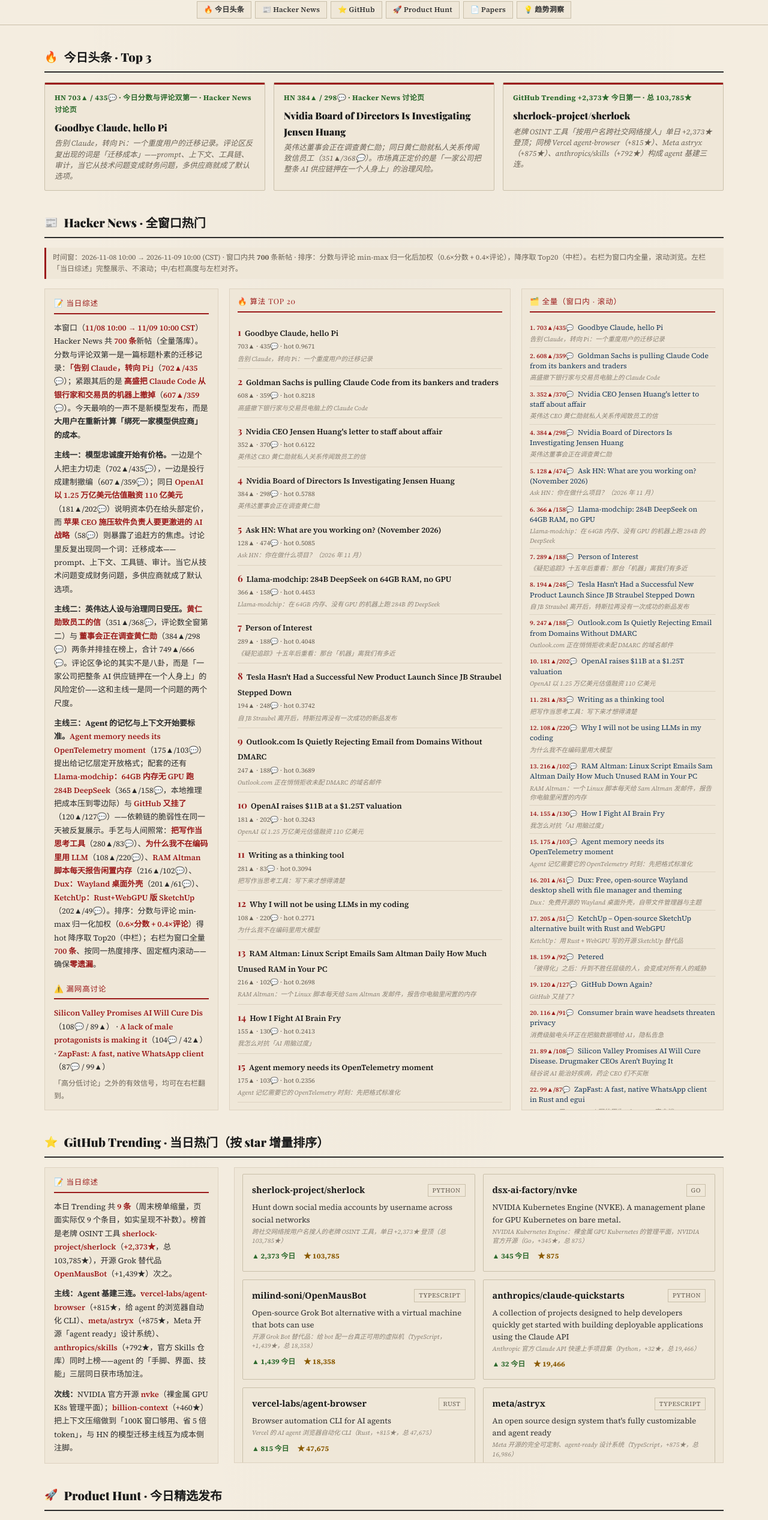
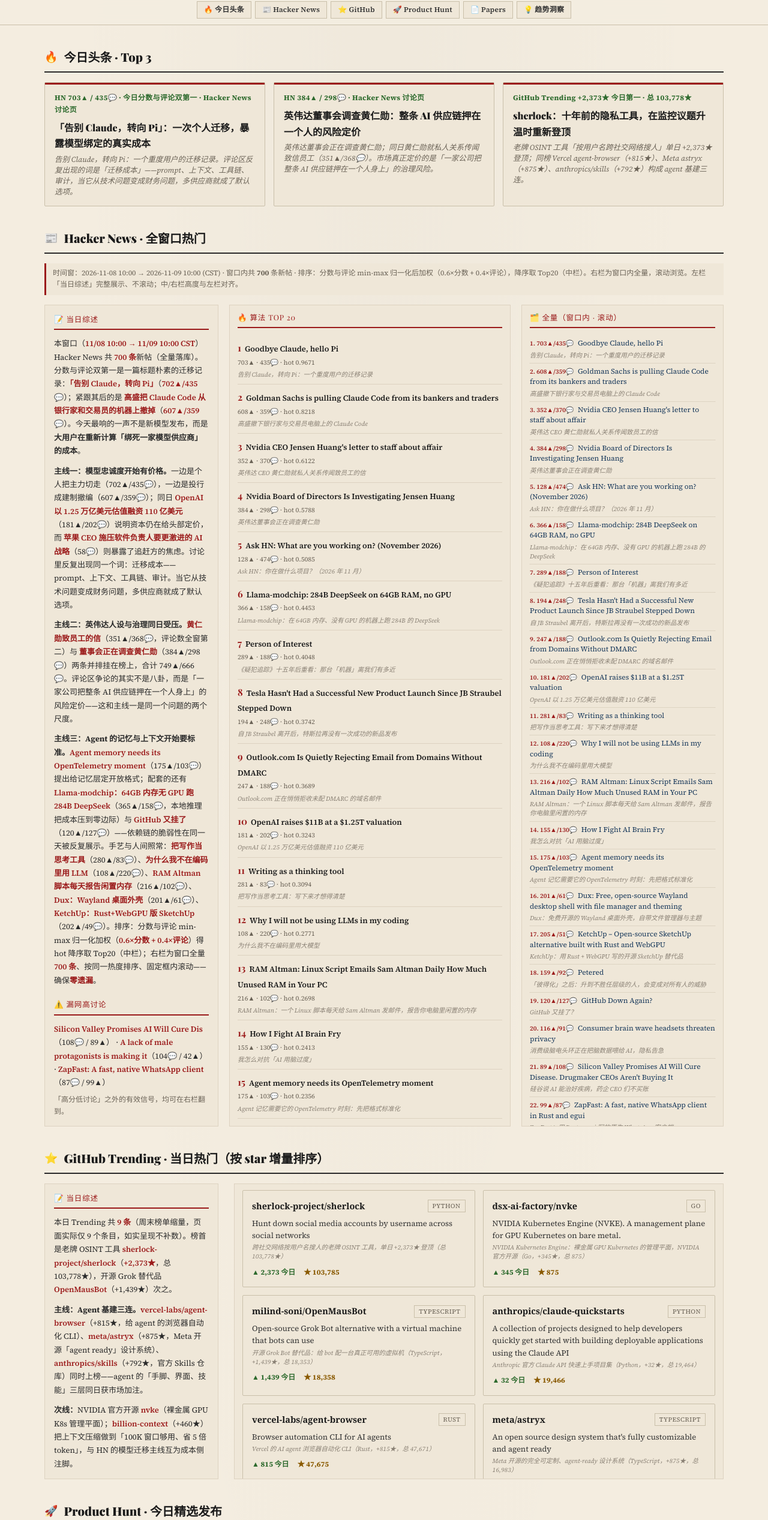
Before and after one commit to a-persimmons/daily-tech-digest, a plain HTML site: page 今日技术热点速览_2026-11-09.html in a window 1280 px wide. Shown: the part 232-2766 px from the top of the page at 60% size. Drawn offline with nearby package versions, Linux system fonts and the light colour scheme.

Commit message:
daily: 2026-11-09 技术热点速递

```diff
--- a/今日技术热点速览_2026-11-09.html
+++ b/今日技术热点速览_2026-11-09.html
@@ -238,17 +238,17 @@ footer.site-footer a{color:var(--accent2);text-decoration:none;}
     <div class="hero-grid">
       <a class="hero-card" href="https://news.ycombinator.com/item?id=50410107" target="_blank" rel="noopener">
         <div class="hero-meta">HN 703▲ / 435💬 · 今日分数与评论双第一 · Hacker News 讨论页</div>
-        <div class="hero-title">Goodbye Claude, hello Pi</div>
+        <div class="hero-title">「告别 Claude，转向 Pi」：一次个人迁移，暴露模型绑定的真实成本</div>
         <div class="zh">告别 Claude，转向 Pi：一个重度用户的迁移记录。评论区反复出现的词是「迁移成本」——prompt、上下文、工具链、审计，当它从技术问题变成财务问题，多供应商就成了默认选项。</div>
       </a>
       <a class="hero-card" href="https://news.ycombinator.com/item?id=50416801" target="_blank" rel="noopener">
         <div class="hero-meta">HN 384▲ / 298💬 · Hacker News 讨论页</div>
-        <div class="hero-title">Nvidia Board of Directors Is Investigating Jensen Huang</div>
+        <div class="hero-title">英伟达董事会调查黄仁勋：整条 AI 供应链押在一个人的风险定价</div>
         <div class="zh">英伟达董事会正在调查黄仁勋；同日黄仁勋就私人关系传闻致信员工（351▲/368💬）。市场真正定价的是「一家公司把整条 AI 供应链押在一个人身上」的治理风险。</div>
       </a>
       <a class="hero-card" href="https://github.com/sherlock-project/sherlock" target="_blank" rel="noopener">
-        <div class="hero-meta">GitHub Trending +2,373★ 今日第一 · 总 103,785★</div>
-        <div class="hero-title">sherlock-project/sherlock</div>
+        <div class="hero-meta">GitHub Trending +2,373★ 今日第一 · 总 103,778★</div>
+        <div class="hero-title">sherlock：十年前的隐私工具，在监控议题升温时重新登顶</div>
         <div class="zh">老牌 OSINT 工具「按用户名跨社交网络搜人」单日 +2,373★ 登顶；同榜 Vercel agent-browser（+815★）、Meta astryx（+875★）、anthropics/skills（+792★）构成 agent 基建三连。</div>
       </a>
     </div>
@@ -1059,7 +1059,7 @@ footer.site-footer a{color:var(--accent2);text-decoration:none;}
   <section id="github" class="section">
     <div class="sec-title"><span class="emo">⭐</span><span>GitHub Trending · 当日热门（按 star 增量排序）</span></div>
     <div class="two-col">
-      <div class="col-summary"><div class="col-title">📝 当日综述</div><p>本日 Trending 共 <span class="hl">9 条</span>（周末榜单缩量，页面实际仅 9 个条目，如实呈现不补数）。榜首是老牌 OSINT 工具 <span class="hl">sherlock-project/sherlock</span>（<span class="hl">+2,373★</span>，总 103,785★），开源 Grok 替代品 <span class="hl">OpenMausBot</span>（+1,439★）次之。</p>
+      <div class="col-summary"><div class="col-title">📝 当日综述</div><p>本日 Trending 共 <span class="hl">9 条</span>（周末榜单缩量，页面实际仅 9 个条目，如实呈现不补数）。榜首是老牌 OSINT 工具 <span class="hl">sherlock-project/sherlock</span>（<span class="hl">+2,373★</span>，总 103,778★），开源 Grok 替代品 <span class="hl">OpenMausBot</span>（+1,439★）次之。</p>
 <p><b>主线：Agent 基建三连。</b><span class="hl">vercel-labs/agent-browser</span>（+815★，给 agent 的浏览器自动化 CLI）、<span class="hl">meta/astryx</span>（+875★，Meta 开源「agent ready」设计系统）、<span class="hl">anthropics/skills</span>（+792★，官方 Skills 仓库）同时上榜——agent 的「手脚、界面、技能」三层同日获市场加注。</p>
 <p><b>次线：</b>NVIDIA 官方开源 <span class="hl">nvke</span>（裸金属 GPU K8s 管理平面）；<span class="hl">billion-context</span>（+460★）把上下文压缩做到「100K 窗口够用、省 5 倍 token」，与 HN 的模型迁移主线互为成本侧注脚。</p></div>
       <div class="col-right"><div class="gh-grid">
@@ -1068,7 +1068,7 @@ footer.site-footer a{color:var(--accent2);text-decoration:none;}
             <a class="gh-name" href="https://github.com/sherlock-project/sherlock" target="_blank" rel="noopener">sherlock-project/sherlock</a>
             <span class="gh-lang">Python</span>
           </div>
-          <div class="gh-desc">Hunt down social media accounts by username across social networks<div class="zh">跨社交网络按用户名搜人的老牌 OSINT 工具，单日 +2,373★ 登顶（总 103,785★）</div></div>
+          <div class="gh-desc">Hunt down social media accounts by username across social networks<div class="zh">跨社交网络按用户名搜人的老牌 OSINT 工具，单日 +2,373★ 登顶（总 103,778★）</div></div>
           <div class="gh-meta">
             <span class="gh-today">▲ 2,373 今日</span>
             <span class="gh-total">★ 103,785</span>
@@ -1090,7 +1090,7 @@ footer.site-footer a{color:var(--accent2);text-decoration:none;}
             <a class="gh-name" href="https://github.com/milind-soni/OpenMausBot" target="_blank" rel="noopener">milind-soni/OpenMausBot</a>
             <span class="gh-lang">TypeScript</span>
           </div>
-          <div class="gh-desc">Open-source Grok Bot alternative with a virtual machine that bots can use<div class="zh">开源 Grok Bot 替代品：给 bot 配一台真正可用的虚拟机（TypeScript，+1,439★，总 18,358）</div></div>
+          <div class="gh-desc">Open-source Grok Bot alternative with a virtual machine that bots can use<div class="zh">开源 Grok Bot 替代品：给 bot 配一台真正可用的虚拟机（TypeScript，+1,439★，总 18,353）</div></div>
           <div class="gh-meta">
             <span class="gh-today">▲ 1,439 今日</span>
             <span class="gh-total">★ 18,358</span>
@@ -1101,7 +1101,7 @@ footer.site-footer a{color:var(--accent2);text-decoration:none;}
             <a class="gh-name" href="https://github.com/anthropics/claude-quickstarts" target="_blank" rel="noopener">anthropics/claude-quickstarts</a>
             <span class="gh-lang">Python</span>
           </div>
-          <div class="gh-desc">A collection of projects designed to help developers quickly get started with building deployable applications using the Claude API<div class="zh">Anthropic 官方 Claude API 快速上手项目集（Python，+32★，总 19,466）</div></div>
+          <div class="gh-desc">A collection of projects designed to help developers quickly get started with building deployable applications using the Claude API<div class="zh">Anthropic 官方 Claude API 快速上手项目集（Python，+32★，总 19,464）</div></div>
           <div class="gh-meta">
             <span class="gh-today">▲ 32 今日</span>
             <span class="gh-total">★ 19,466</span>
@@ -1112,7 +1112,7 @@ footer.site-footer a{color:var(--accent2);text-decoration:none;}
             <a class="gh-name" href="https://github.com/vercel-labs/agent-browser" target="_blank" rel="noopener">vercel-labs/agent-browser</a>
             <span class="gh-lang">Rust</span>
           </div>
-          <div class="gh-desc">Browser automation CLI for AI agents<div class="zh">Vercel 的 AI agent 浏览器自动化 CLI（Rust，+815★，总 47,675）</div></div>
+          <div class="gh-desc">Browser automation CLI for AI agents<div class="zh">Vercel 的 AI agent 浏览器自动化 CLI（Rust，+815★，总 47,671）</div></div>
           <div class="gh-meta">
             <span class="gh-today">▲ 815 今日</span>
             <span class="gh-total">★ 47,675</span>
@@ -1123,7 +1123,7 @@ footer.site-footer a{color:var(--accent2);text-decoration:none;}
             <a class="gh-name" href="https://github.com/meta/astryx" target="_blank" rel="noopener">meta/astryx</a>
             <span class="gh-lang">TypeScript</span>
           </div>
-          <div class="gh-desc">An open source design system that's fully customizable and agent ready<div class="zh">Meta 开源的完全可定制、agent-ready 设计系统（TypeScript，+875★，总 16,986）</div></div>
+          <div class="gh-desc">An open source design system that's fully customizable and agent ready<div class="zh">Meta 开源的完全可定制、agent-ready 设计系统（TypeScript，+875★，总 16,983）</div></div>
           <div class="gh-meta">
             <span class="gh-today">▲ 875 今日</span>
             <span class="gh-total">★ 16,986</span>
@@ -1156,7 +1156,7 @@ footer.site-footer a{color:var(--accent2);text-decoration:none;}
             <a class="gh-name" href="https://github.com/ranxianglei/billion-context" target="_blank" rel="noopener">ranxianglei/billion-context</a>
             <span class="gh-lang">TypeScript</span>
           </div>
-          <div class="gh-desc">A context-compression plugin for month-long single sessions (billions of tokens) ,small context windows (a 100K context is enough) and token savings (5x fewer tokens) .上下文压缩插件，月级长会话会话， 兼顾小窗口(100k上下文足矣)省token(省5倍token) . billion-context is all you need<div class="zh">上下文压缩插件：月级长会话 + 小窗口（100K 够用）+ 省 5 倍 token（TypeScript，+460★，总 5,205）</div></div>
+          <div class="gh-desc">A context-compression plugin for month-long single sessions (billions of tokens) ,small context windows (a 100K context is enough) and token savings (5x fewer tokens) .上下文压缩插件，月级长会话会话， 兼顾小窗口(100k上下文足矣)省token(省5倍token) . billion-context is all you need<div class="zh">上下文压缩插件：月级长会话 + 小窗口（100K 够用）+ 省 5 倍 token（TypeScript，+460★，总 5,203）</div></div>
           <div class="gh-meta">
             <span class="gh-today">▲ 460 今日</span>
             <span class="gh-total">★ 5,205</span>
@@ -1170,7 +1170,7 @@ footer.site-footer a{color:var(--accent2);text-decoration:none;}
     <div class="sec-title"><span class="emo">🚀</span><span>Product Hunt · 今日精选发布</span></div>
     <div class="two-col">
       <div class="col-summary"><div class="col-title">📝 当日综述</div><p>PT=2026-11-08 批次（CST−1），取前 8。<span class="hl">AXL</span>（<span class="hl">194▲</span>）登顶：经 MCP 给 AI 产品创始人 1,200+ 个 GTM 动作——Agent 供给层商品化的典型样本。</p>
-<p><b>给 agent 卖生产资料</b>是今天最整齐的一条线：<span class="hl">NoMac</span>（118▲）按分钟出租一台真 Mac、<span class="hl">outages.live</span>（98▲）给 agent 供宕机监控流、<span class="hl">Sage2</span>（179▲）把人话变结构化动作。</p>
+<p><b>给 agent 卖生产资料</b>是今天最整齐的一条线：<span class="hl">NoMac</span>（118▲）按分钟出租一台真 Mac、<span class="hl">Sage2</span>（179▲）把人话变结构化动作。</p>
 <p><b>Mac 生态小工具扎堆</b>：Archie（截图+刘海置物架，107▲）、Zigzag Browser（后 Arc 时代原生浏览器，98▲）、NotchIsland/Keypause/Textly 等长尾在榜——开发者把「Arc 之死」与刘海缺口当成了新矿脉。</p></div>
       <div class="col-right"><div class="gh-grid">
         <div class="ph-card">
```
